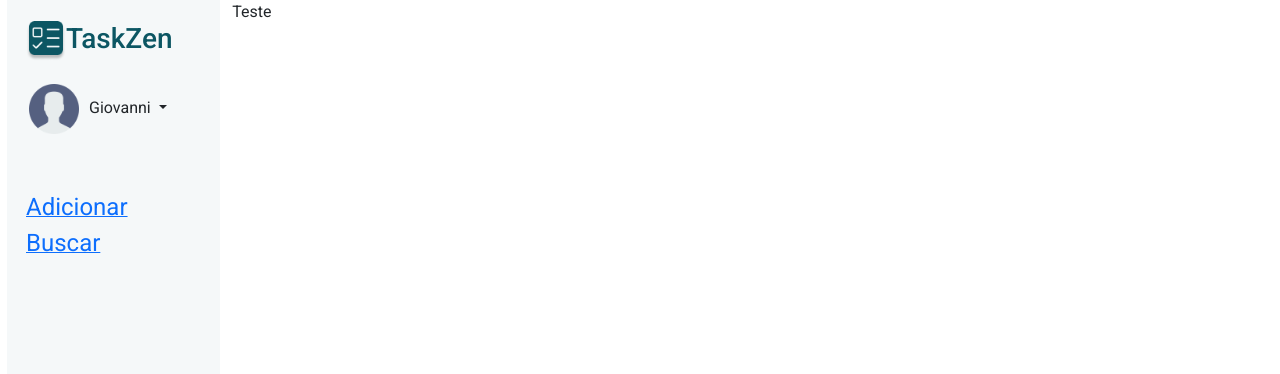
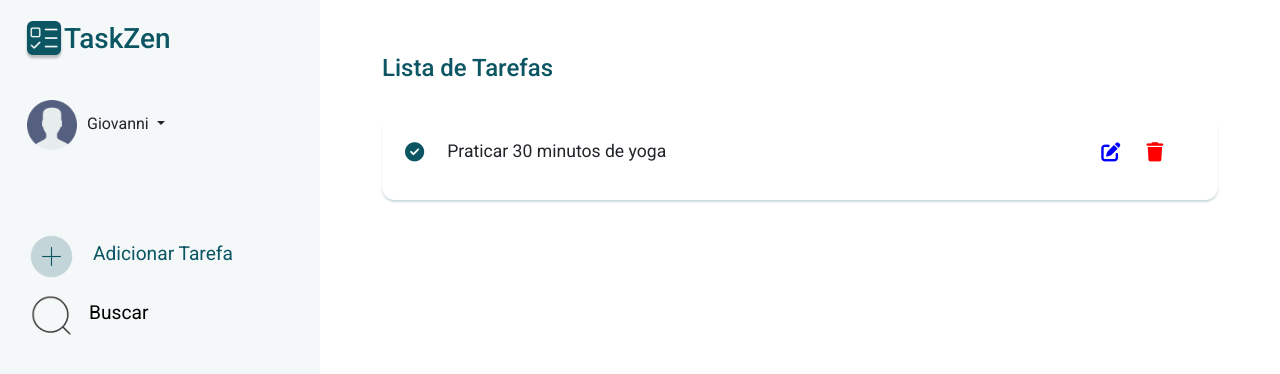
Before and after one commit to igorifsp/task_app, a plain HTML site: page front/toDo/index.html in a window 1280 px wide. Drawn offline with nearby package versions, Linux system fonts and the light colour scheme.

Commit message:
Creating the ToDo List page

```diff
--- a/front/toDo/index.html
+++ b/front/toDo/index.html
@@ -12,42 +12,66 @@
     <link
         href="https://fonts.googleapis.com/css2?family=Roboto:ital,wght@0,100;0,300;0,400;0,500;0,700;0,900;1,100;1,300;1,400;1,500;1,700;1,900&display=swap"
         rel="stylesheet">
+    <link rel="stylesheet" href="https://cdnjs.cloudflare.com/ajax/libs/font-awesome/6.5.1/css/all.min.css">
+    <script src="script.js"></script>
 </head>
 
 <body>
     <div class="container-fluid">
         <div class="row">
-            <div class="side-bar col-auto col-md-2 vh-100">
+            <div class="side-bar col-auto col-md-3 vh-100">
                 <div class="side-bar">
+
                     <a class="d-flex text-decoration-none mt-2 align-items-first baselin">
-                        <span class="fs-3 d-none d-sm-inline logo"><img src="/front/assets/logo.png" alt="logo">TaskZen</span>
+                        <span class="fs-3 d-none d-sm-inline logo mb-3"><img src="/front/assets/logo.png"
+                                alt="logo">TaskZen</span>
                     </a>
-                    <div class="dropdown mt-3">
+
+                    <div class="dropdown mt-3 mb-5">
                         <button class="btn dropdown-toggle" type="button" data-bs-toggle="dropdown"
                             aria-expanded="false">
                             <img src="/front/assets/user-icon.png" alt="usuario">Giovanni
                         </button>
-                        <ul class="dropdown-menu">
-                            <li><button class="dropdown-item" type="button">Configurações</button></li>
+                        <ul class="dropdown-menu" style="background-color: transparent; border: transparent;">
+                            <li style="cursor: pointer;"><i id="editIcon" class="fas fa-gear"
+                                    style="margin: 1rem 1rem; cursor: pointer; color: #0C5663;"></i>
+                                Configurações
+                            </li>
                         </ul>
                     </div>
 
                     <ul class="nav pills flex-column mt-5">
-                        <li class="nav-item">
-                            <a href="">
-                                <i class=""></i><span class="fs-4 d-none d-sm-inline">Adicionar</span>
-                            </a>
+                        <li class="nav-item mt-4">
+                            <img src="/front/assets/icon-add.png" alt="add"> <span class="fs-4 d-none d-sm-inline"><a
+                                    href="">Adicionar Tarefa</a></span>
                         </li>
-                        <li class="nav-item">
-                            <a href="">
-                                <i class=""></i><span class="fs-4 d-none d-sm-inline">Buscar</span>
-                            </a>
+                        <li class="nav-item mt-1">
+                            <img src="/front/assets/icon-search.png" alt="add"><span class="fs-4 d-none d-sm-inline"
+                                id="search"><a href="">Buscar</a></span>
                         </li>
                     </ul>
                 </div>
             </div>
             <div class="col task">
-                <p>Teste</p>
+
+                <div class="context">
+                    <div class="title">
+                        <p>Lista de Tarefas</p>
+                    </div>
+
+                    <div class="tasks">
+                        <i class="fa-solid fa-circle-check"></i>
+                        <div class="edit-delete">
+                            <p>Praticar 30 minutos de yoga</p>
+                            <div class="icons">
+                                <i class="fa-solid fa-pen-to-square edit" style="color:blue; cursor: pointer;"></i>
+                                <i class="fa-solid fa-trash delete" style="color: red; cursor: pointer"></i>
+                            </div>
+                        </div>
+                    </div>
+
+                </div>
+
             </div>
         </div>
     </div>
@@ -56,5 +80,6 @@
 <script src="https://cdn.jsdelivr.net/npm/bootstrap@5.3.3/dist/js/bootstrap.bundle.min.js"
     integrity="sha384-YvpcrYf0tY3lHB60NNkmXc5s9fDVZLESaAA55NDzOxhy9GkcIdslK1eN7N6jIeHz"
     crossorigin="anonymous"></script>
+<script src="https://kit.fontawesome.com/f77927e0e6.js" crossorigin="anonymous"></script>
 
 </html>
--- a/front/toDo/style.css
+++ b/front/toDo/style.css
@@ -21,12 +21,12 @@
     margin-right: 10px;
 }
 
-.dropdown{
+.dropdown {
     margin-left: -10px;
 }
 
 .logo img {
-     width: 40px;
+    width: 40px;
 }
 
 .logo {
@@ -37,5 +37,69 @@
 
 .side-bar {
     background-color: var(--bgToDo);
-    margin-left: 7px;
+    padding-left: 12px;
 }
+
+.dropdown-item {
+    background-color: transparent;
+}
+
+.context {
+    margin: 50px;
+}
+
+.title {
+    margin-bottom: 2rem;
+}
+
+.title p {
+    font-size: 1.5rem;
+    color: var(--bgMain);
+    font-weight: 500;
+}
+
+.tasks {
+    display: flex;
+    justify-content: flex-start;
+    padding: 20px;
+    box-shadow: 0px 2px 2px rgba(196, 214, 217, 0.9);
+    border-radius: 0.8rem;
+}
+
+.tasks i {
+    color: var(--bgMain);
+    margin-right: 20px;
+    margin-top: 2px;
+    padding: 3px;
+    font-size: 1.2rem;
+}
+
+.tasks p {
+    font-size: 1.1rem;
+}
+
+span a {
+    text-decoration: none;
+    color: var(--bgMain);
+    font-size: 1.2rem;
+}
+
+#search a {
+    color: #000;
+    font-size: 1.2rem;
+}
+
+.nav-item img {
+    width: 55px;
+    margin-right: 10px;
+}
+
+.edit-delete {
+    display: flex;
+    justify-content: space-between;
+}
+
+.icons {
+    display: flex;
+    margin-left: 27em;
+}
```
Also changed, not shown: front/toDo/script.js (added).
